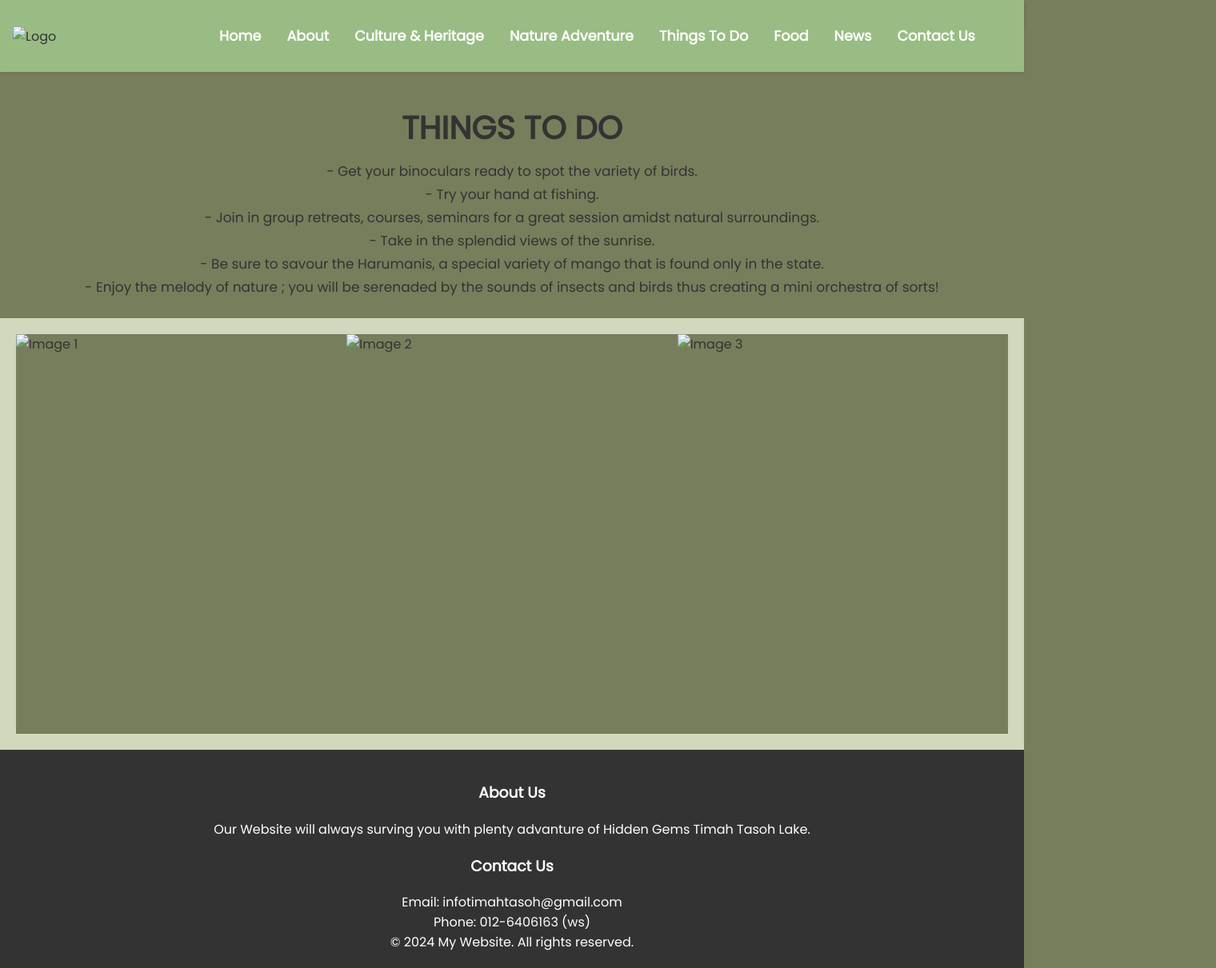
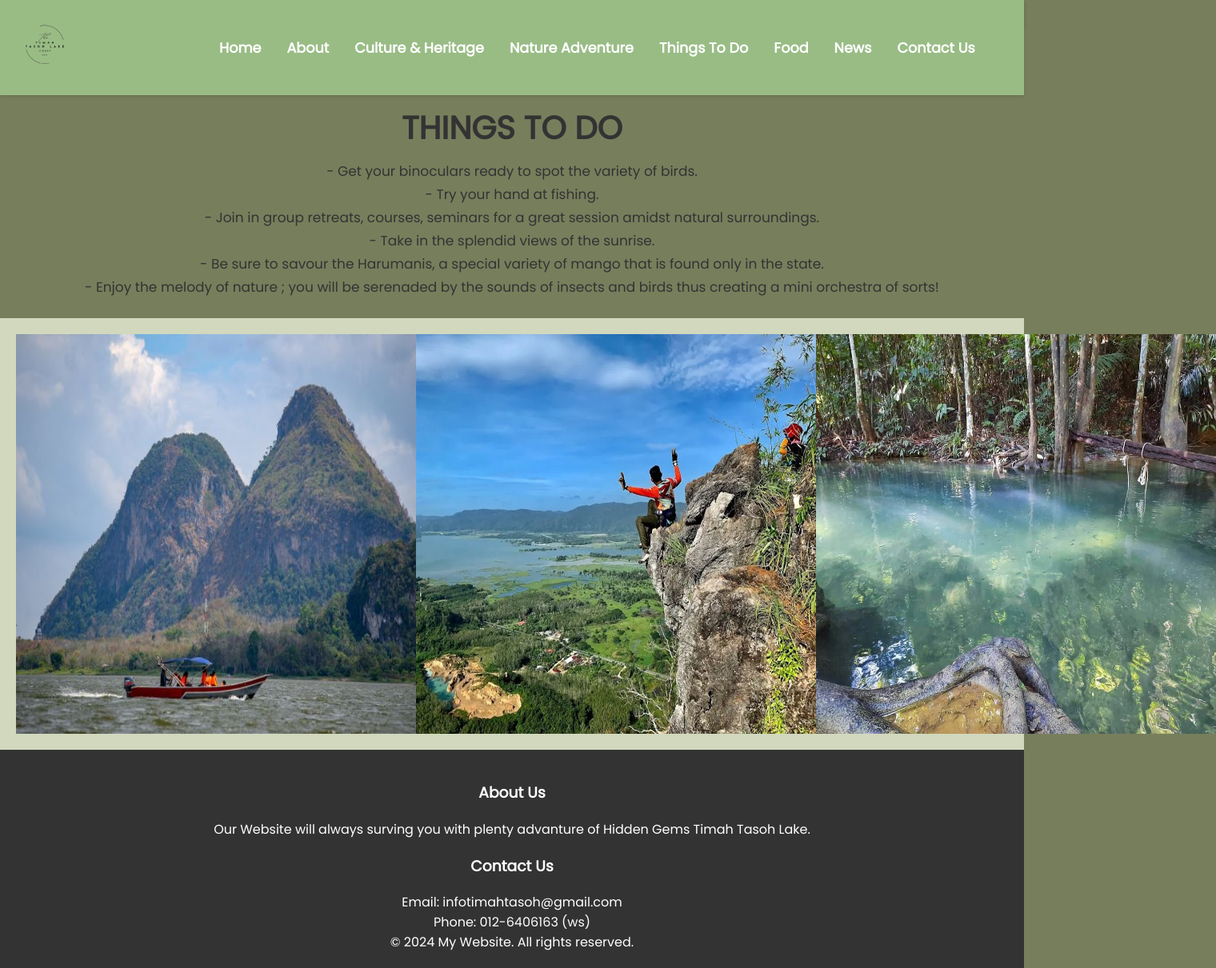
Before and after one commit to sweetiemochie/localcommunity, a plain HTML site: page thingstodo.html in a window 1280 px wide. Shown: the whole page at 80% size, 1520 px wide, since content can reach past the window. Drawn offline with Linux system fonts and the light colour scheme.

Commit message:
Update thingstodo.html

```diff
--- a/thingstodo.html
+++ b/thingstodo.html
@@ -13,7 +13,7 @@
   <nav>
     <nav>
       <div class="logo">
-          <img src="image/logo.png" alt="Logo">
+          <img src="logo.png" alt="Logo">
         </div>
           <ul>
             <li><a href="index.html">Home</a></li>
@@ -61,9 +61,9 @@
 
     <!-- Container for the three boxes -->
     <div class="interactive-box">
-        <img src="image/bukitchabang.jpeg" alt="Image 1">
-        <img src="image/bukitchabang4.jpeg" alt="Image 2">
-        <img src="image/tamanekorimba2.jpeg" alt="Image 3">
+        <img src="bukitchabang.jpeg" alt="Image 1">
+        <img src="bukitchabang4.jpeg" alt="Image 2">
+        <img src="tamanekorimba2.jpeg" alt="Image 3">
     </div>
 
     </body>
```
